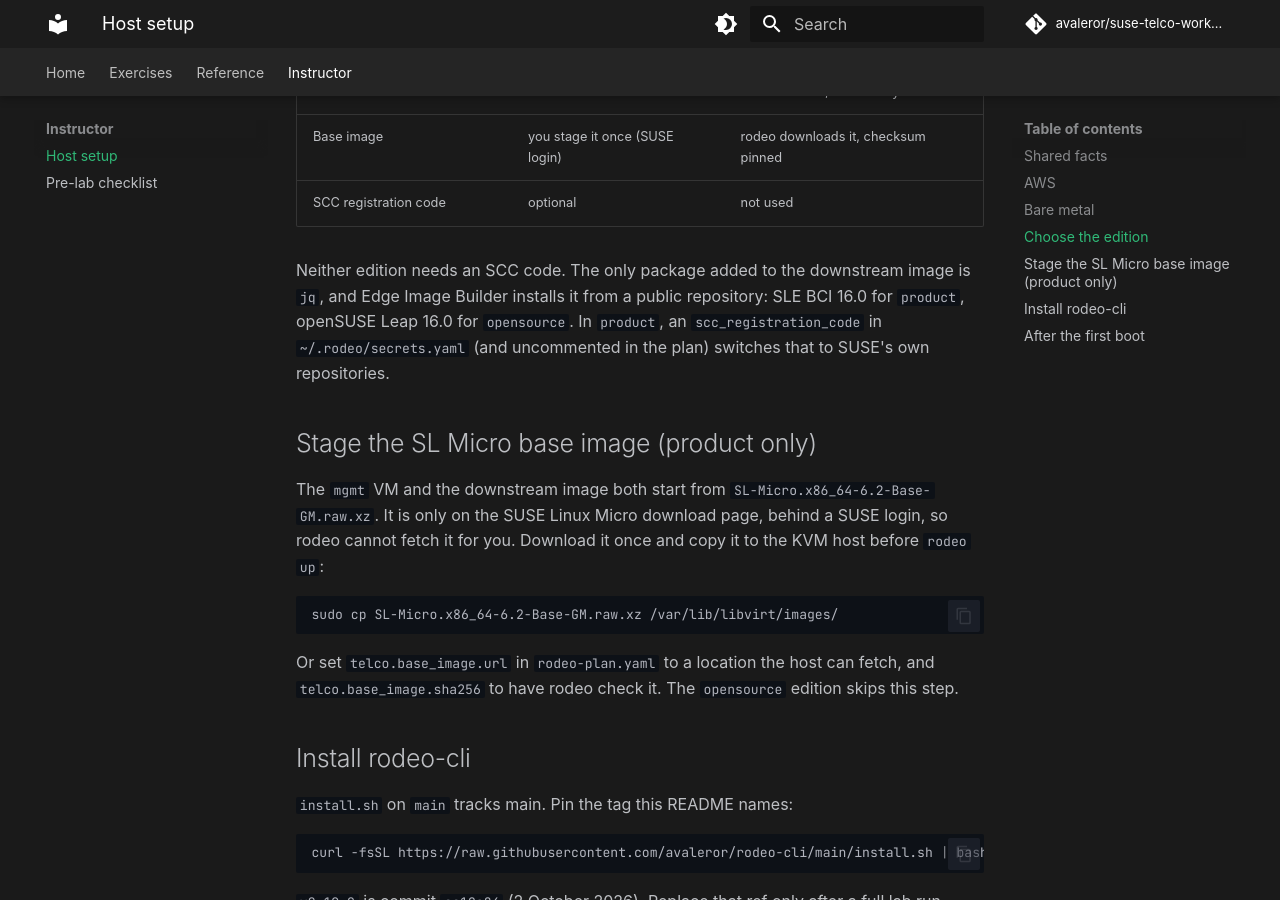
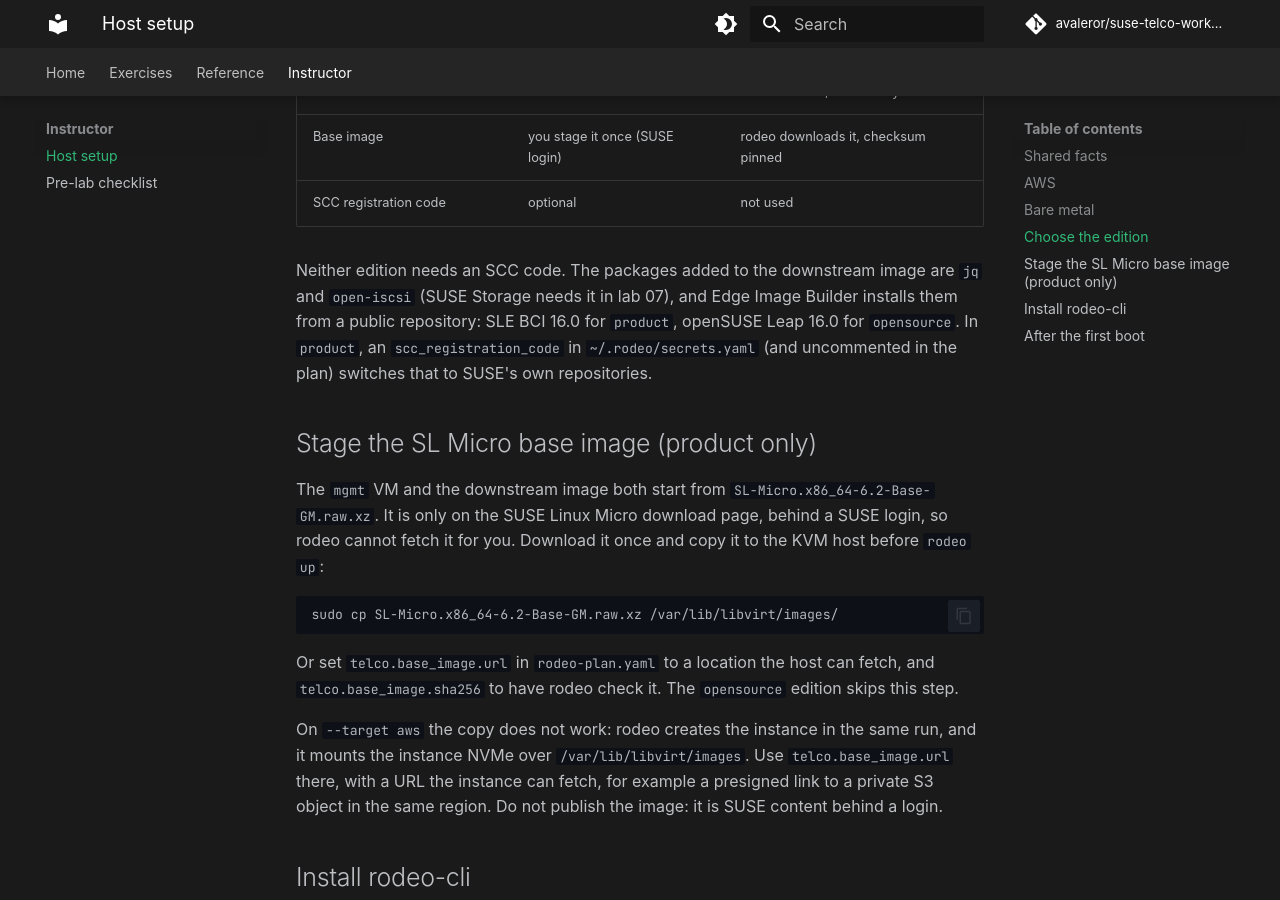
Before and after one commit to avaleror/suse-telco-workshop, an MkDocs documentation site: the page built from docs/instructor/host-setup.md, in a window 1280 px wide and 900 px high, scrolled down 2144 px. Built offline with MkDocs 1.6.1 and Material for MkDocs 9.7.7, drawn with Linux system fonts in a browser that asks for light colours; some web fonts are replaced; comment, search, counter and statistics services are not loaded; some of the changed text lies outside the part shown.

Commit message:
docs: product edition tested, AWS image staging, start-over and real-time notes

````diff
--- a/docs/instructor/host-setup.md
+++ b/docs/instructor/host-setup.md
@@ -30,7 +30,7 @@ Correct the host bar after the first real run. The 32 GB metal3-demo host is a s
 
 Say this to the room: the EC2 box was rented by rodeo, and every server Metal3 touched was a libvirt guest with a fake Redfish BMC. There is no Cluster API Provider AWS in the Telco Cloud stack.
 
-Tested size: `m8id.4xlarge` in `eu-north-1` ran labs 01 through 07 on 2026-11-10 with the `opensource` edition. Nested KubeVirt worked on that virtual instance: the lab 07 guest ran with KVM acceleration. No metal size is needed.
+Tested size: `m8id.4xlarge` in `eu-north-1` ran labs 01 through 07 with both editions, `opensource` on 2026-11-10 and `product` on 2026-11-11. Nested KubeVirt worked on that virtual instance: the lab 07 guest ran with KVM acceleration. No metal size is needed.
 
 Credentials stay in `~/.aws/credentials` or the environment. Do not put them in `rodeo-plan.yaml`.
 
@@ -57,7 +57,7 @@ Tear-down is `sudo rodeo clean --yes`.
 | Base image | you stage it once (SUSE login) | rodeo downloads it, checksum pinned |
 | SCC registration code | optional | not used |
 
-Neither edition needs an SCC code. The only package added to the downstream image is `jq`, and Edge Image Builder installs it from a public repository: SLE BCI 16.0 for `product`, openSUSE Leap 16.0 for `opensource`. In `product`, an `scc_registration_code` in `~/.rodeo/secrets.yaml` (and uncommented in the plan) switches that to SUSE's own repositories.
+Neither edition needs an SCC code. The packages added to the downstream image are `jq` and `open-iscsi` (SUSE Storage needs it in lab 07), and Edge Image Builder installs them from a public repository: SLE BCI 16.0 for `product`, openSUSE Leap 16.0 for `opensource`. In `product`, an `scc_registration_code` in `~/.rodeo/secrets.yaml` (and uncommented in the plan) switches that to SUSE's own repositories.
 
 ## Stage the SL Micro base image (product only)
 
@@ -68,6 +68,8 @@ sudo cp SL-Micro.x86_64-6.2-Base-GM.raw.xz /var/lib/libvirt/images/
 ```
 
 Or set `telco.base_image.url` in `rodeo-plan.yaml` to a location the host can fetch, and `telco.base_image.sha256` to have rodeo check it. The `opensource` edition skips this step.
+
+On `--target aws` the copy does not work: rodeo creates the instance in the same run, and it mounts the instance NVMe over `/var/lib/libvirt/images`. Use `telco.base_image.url` there, with a URL the instance can fetch, for example a presigned link to a private S3 object in the same region. Do not publish the image: it is SUSE content behind a login.
 
 ## Install rodeo-cli
 
````
Also changed, not shown: docs/exercises/04-first-downstream.md (+3 -0 lines), docs/exercises/05-clusters-at-scale.md (+3 -0 lines), docs/lab-guide.md (+3 -1 lines).
